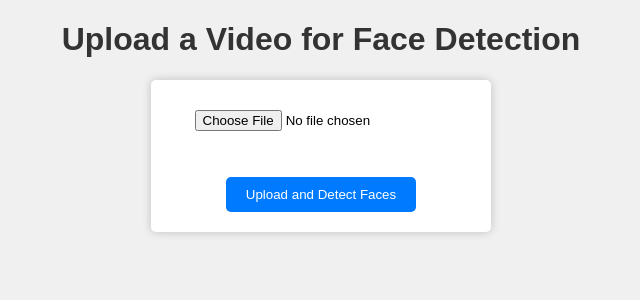
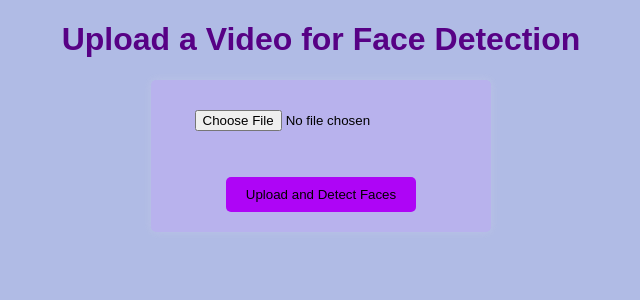
Before and after one commit to deepakjeff2/Face-detector, a Django app: page / in a window 1280 px wide. Shown: the top 300 px of the page, without its empty margins (319-959 px from the left). Run offline with Django 3.2, Linux system fonts and the light colour scheme.

Commit message:
Update upload_video.html

```diff
--- a/templates/upload_video.html
+++ b/templates/upload_video.html
@@ -6,19 +6,19 @@
     <style>
         body {
             font-family: Arial, sans-serif;
-            background-color: #f0f0f0;
+            background-color: #b0bbe5;
             text-align: center;
         }
 
         h1 {
-            color: #333;
+            color: #570185;
         }
 
         form {
-            background-color: #fff;
+            background-color: #b8b2ed;
             padding: 20px;
             border-radius: 5px;
-            box-shadow: 0px 0px 10px rgba(0, 0, 0, 0.2);
+            box-shadow: 0px 0px 10px rgba(237, 237, 237, 0.2);
             width: 300px;
             margin: 0 auto;
         }
@@ -30,8 +30,8 @@
         }
 
         button[type="submit"] {
-            background-color: #007bff;
-            color: #fff;
+            background-color: #ae05f6;
+            color: #030000;
             border: none;
             padding: 10px 20px;
             border-radius: 5px;
@@ -39,7 +39,7 @@
         }
 
         button[type="submit"]:hover {
-            background-color: #0056b3;
+            background-color: #cf67f2;
         }
     </style>
 </head>
```
